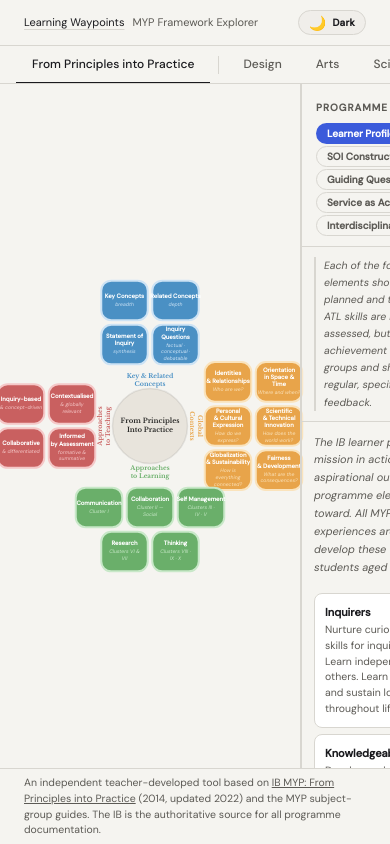
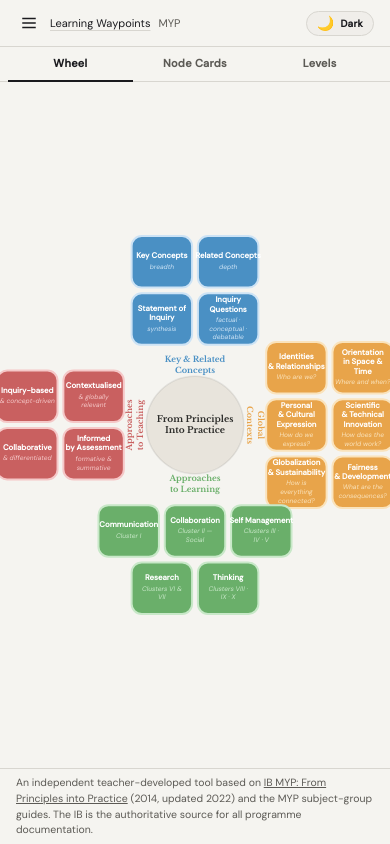
Before and after one commit to edu-matthew-pham/myp-framework-v2, a SvelteKit app: page / in a window 390 px wide. Built offline with nearby package versions, Linux system fonts and the light colour scheme.

Commit message:
first draft of responsiveness

```diff
--- a/src/lib/components/InfoPanel.svelte
+++ b/src/lib/components/InfoPanel.svelte
@@ -2,6 +2,8 @@
   import { appState } from '$lib/state/subject.svelte';
   import { getPhaseColors, phaseText } from '$lib/subjects';
   import NodeCard from './NodeCard.svelte';
+
+  let { showLevels }: { showLevels?: () => void } = $props();
 
   // Derived state
   let data = $derived(appState.subjectData);
@@ -42,7 +44,7 @@
   }
 </script>
 
-<div class="flex-1 min-w-0 flex flex-col border-r border-border overflow-hidden">
+<div class="flex-1 min-w-0 flex flex-col lg:border-r border-border overflow-hidden">
   {#if activePhase && pc && textColor}
     <!-- ── Phase detail view ── -->
 
@@ -64,8 +66,21 @@
       {activePhase.description}
     </div>
 
+    <!-- Show levels button — mobile only -->
+    {#if showLevels}
+      <div class="lg:hidden px-5 py-2 border-b border-border shrink-0">
+        <button
+          class="w-full px-3 py-2 rounded-lg text-[11px] font-semibold tracking-wide
+            bg-surface2 border border-border text-text hover:border-muted transition-colors"
+          onclick={showLevels}
+        >
+          Show Achievement Levels →
+        </button>
+      </div>
+    {/if}
+
     <!-- Node cards grid -->
-    <div class="flex-1 overflow-y-auto p-3.5 grid grid-cols-[repeat(auto-fill,minmax(46%,1fr))] auto-rows-min gap-2.5">
+    <div class="flex-1 overflow-y-auto p-3.5 grid grid-cols-1 lg:grid-cols-[repeat(auto-fill,minmax(46%,1fr))] auto-rows-min gap-2.5">
       {#each activePhase.nodes as node}
         <NodeCard {node} phaseIndex={activePhaseIndex} />
       {/each}
--- a/src/lib/components/LevelsPanel.svelte
+++ b/src/lib/components/LevelsPanel.svelte
@@ -40,7 +40,7 @@
   }
 </script>
 
-<div class="flex-[0_0_32%] min-w-[200px] max-w-[350px] flex flex-col overflow-hidden">
+<div class="flex-[0_0_32%] lg:min-w-[200px] lg:max-w-[350px] flex flex-col overflow-hidden">
   <!-- Panel header -->
   <div class="px-3.5 pt-4 pb-2.5 border-b border-border shrink-0">
     <div class="text-[10px] font-semibold tracking-widest uppercase text-muted">
--- a/src/routes/+page.svelte
+++ b/src/routes/+page.svelte
@@ -9,14 +9,30 @@
   import ThemeToggle from '$lib/components/ThemeToggle.svelte';
 
   let activeTabIndex = $state(0);
+  let menuOpen = $state(false);
+  let mobileView = $state<'wheel' | 'cards' | 'levels'>('wheel');
 
   async function switchTab(index: number) {
     activeTabIndex = index;
     appState.activePhaseId = null;
     appState.activeYear = 'y1';
     appState.activeFoundTab = 0;
+    mobileView = 'wheel';
+    menuOpen = false;
     const data = await loadSubject(SUBJECT_TABS[index].file);
     appState.subjectData = data;
+  }
+
+  // When a phase is selected on the wheel, auto-switch to cards on mobile
+  $effect(() => {
+    if (appState.activePhaseId) {
+      mobileView = 'cards';
+    }
+  });
+
+  // Expose a function for child components to switch to levels view
+  function showLevels() {
+    mobileView = 'levels';
   }
 
   onMount(() => {
@@ -25,21 +41,35 @@
 </script>
 
 <!-- Header -->
-<header class="px-6 py-2.5 border-b border-border bg-bg flex items-center gap-2 text-[11px] text-muted shrink-0">
+<header class="px-4 lg:px-6 py-2.5 border-b border-border bg-bg flex items-center gap-2 text-[11px] text-muted shrink-0">
+  <!-- Hamburger button — mobile only -->
+  <button
+    class="lg:hidden text-text p-1"
+    onclick={() => menuOpen = !menuOpen}
+    aria-label="Open subject menu"
+  >
+    <svg width="18" height="18" viewBox="0 0 24 24" fill="none" stroke="currentColor" stroke-width="2">
+      <line x1="3" y1="6" x2="21" y2="6" />
+      <line x1="3" y1="12" x2="21" y2="12" />
+      <line x1="3" y1="18" x2="21" y2="18" />
+    </svg>
+  </button>
+
   <a
     href="https://learningwaypoints.com"
     class="text-text underline underline-offset-3 decoration-border hover:decoration-muted"
   >
     Learning Waypoints
   </a>
-  <span>MYP Framework Explorer</span>
+  <span class="hidden sm:inline">MYP Framework Explorer</span>
+  <span class="sm:hidden">MYP</span>
   <div class="ml-auto">
     <ThemeToggle />
   </div>
 </header>
 
-<!-- Tab bar -->
-<div class="flex items-center gap-0.5 px-4 border-b border-border bg-bg shrink-0 overflow-x-auto">
+<!-- Desktop tab bar — hidden on mobile -->
+<div class="hidden lg:flex items-center gap-0.5 px-4 border-b border-border bg-bg shrink-0 overflow-x-auto">
   {#each SUBJECT_TABS as tab, i}
     {#if i > 0 && SUBJECT_TABS[i - 1].separator}
       <div class="w-px h-[18px] bg-border shrink-0 mx-1.5 self-center"></div>
@@ -56,8 +86,72 @@
   {/each}
 </div>
 
-<!-- Main three-panel layout -->
+<!-- Mobile view toggle — visible below lg -->
+<div class="lg:hidden flex items-center border-b border-border bg-bg shrink-0">
+  <div class="flex flex-1 px-2">
+    {#each [['wheel', 'Wheel'], ['cards', 'Node Cards'], ['levels', 'Levels']] as [view, label]}
+      <button
+        class="flex-1 px-3 py-2 text-[11px] font-semibold tracking-wide text-center border-b-2 -mb-px transition-colors
+          {mobileView === view
+            ? 'text-text border-text'
+            : 'text-muted border-transparent hover:text-text'}"
+        onclick={() => mobileView = view as 'wheel' | 'cards' | 'levels'}
+      >
+        {label}
+      </button>
+    {/each}
+  </div>
+</div>
+
+<!-- Mobile hamburger drawer -->
+{#if menuOpen}
+  <!-- Backdrop -->
+<div
+  class="lg:hidden fixed inset-0 bg-black/40 z-40"
+  onclick={() => menuOpen = false}
+  onkeydown={(e) => { if (e.key === 'Escape') menuOpen = false; }}
+  role="button"
+  tabindex="-1"
+  aria-label="Close menu"
+></div>
+  <!-- Drawer -->
+  <div class="lg:hidden fixed top-0 right-0 h-full w-72 bg-bg border-l border-border z-50 flex flex-col shadow-xl">
+    <div class="px-4 py-3 border-b border-border flex items-center justify-between">
+      <span class="text-xs font-semibold text-text tracking-wide">Subjects</span>
+      <button
+        class="text-muted hover:text-text p-1"
+        onclick={() => menuOpen = false}
+        aria-label="Close menu"
+      >
+        <svg width="18" height="18" viewBox="0 0 24 24" fill="none" stroke="currentColor" stroke-width="2">
+          <line x1="18" y1="6" x2="6" y2="18" />
+          <line x1="6" y1="6" x2="18" y2="18" />
+        </svg>
+      </button>
+    </div>
+    <div class="flex-1 overflow-y-auto py-2">
+      {#each SUBJECT_TABS as tab, i}
+        {#if i > 0 && SUBJECT_TABS[i - 1].separator}
+          <div class="h-px bg-border mx-4 my-1"></div>
+        {/if}
+        <button
+          class="w-full text-left px-4 py-2.5 text-xs transition-colors
+            {activeTabIndex === i
+              ? 'text-text font-semibold bg-surface2'
+              : 'text-muted hover:text-text hover:bg-surface'}"
+          onclick={() => switchTab(i)}
+        >
+          {tab.label}
+        </button>
+      {/each}
+    </div>
+  </div>
+{/if}
+
+<!-- Main content -->
 <div class="flex flex-1 min-h-0">
+  <!-- ── Desktop: three-panel layout ── -->
+  <div class="hidden lg:flex lg:flex-1 lg:min-h-0">
     <!-- Wheel panel -->
     <div class="flex-[0_0_38%] min-h-0">
       {#if appState.subjectData}
@@ -72,8 +166,24 @@
     </div>
   </div>
 
+  <!-- ── Mobile: single view ── -->
+  <div class="lg:hidden flex-1 min-h-0 flex flex-col overflow-hidden">
+    {#if mobileView === 'wheel'}
+      <div class="flex-1 min-h-0">
+        {#if appState.subjectData}
+          <WheelRenderer />
+        {/if}
+      </div>
+    {:else if mobileView === 'cards'}
+      <InfoPanel {showLevels} />
+    {:else if mobileView === 'levels'}
+      <LevelsPanel />
+    {/if}
+  </div>
+</div>
+
 <!-- Footer -->
-<div class="shrink-0 px-6 py-1.5 text-[10.5px] text-muted border-t border-border bg-bg">
+<div class="shrink-0 px-4 lg:px-6 py-1.5 text-[10.5px] text-muted border-t border-border bg-bg">
   An independent teacher-developed tool based on
   <a href="https://www.ibo.org/programmes/middle-years-programme/" target="_blank" class="text-muted underline">
     IB MYP: From Principles into Practice
```
Lines whose indentation alone changed are shown as unchanged.
